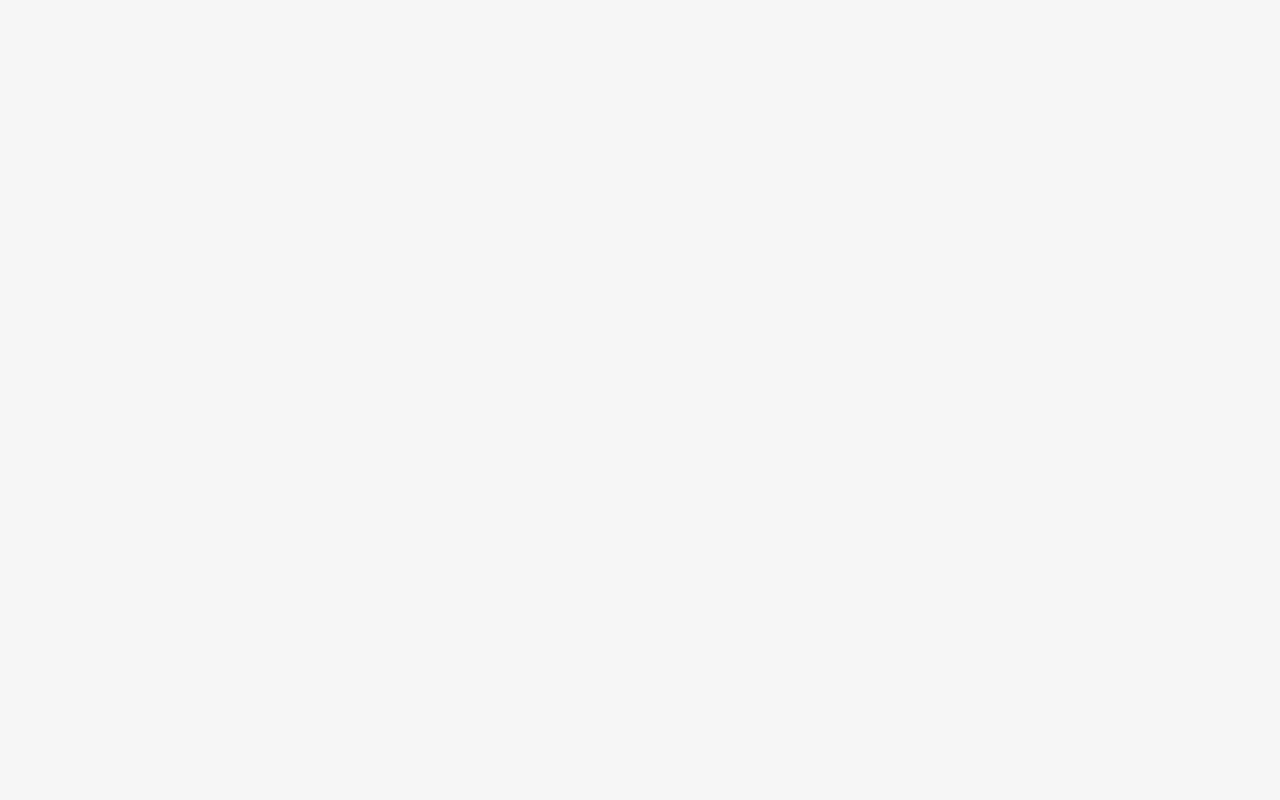
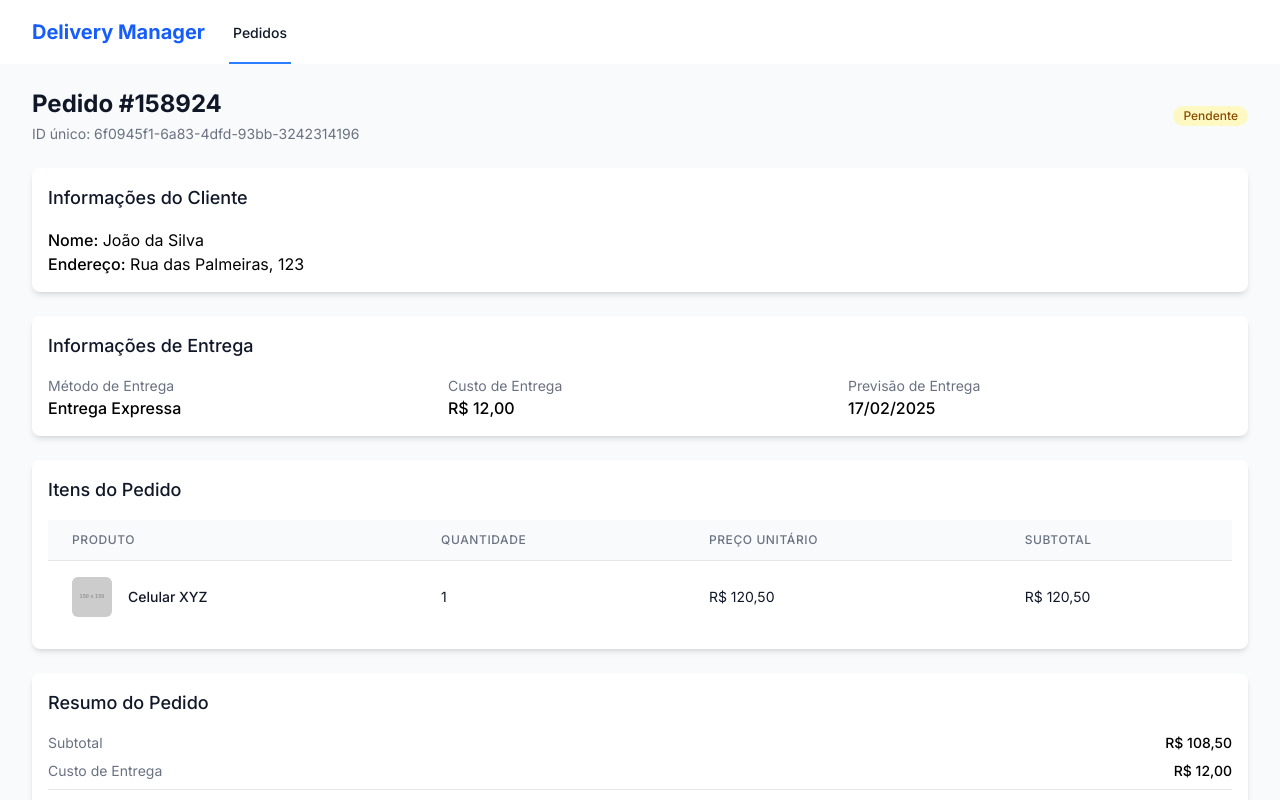
Before and after one commit to livbrandao/delivery-manager, a Next.js app: page /pedidos/158924 in a window 1280 px wide. Before the commit this address had no page. Shown: the top 800 px of the page. Built offline with nearby package versions, Linux system fonts and the light colour scheme.

Commit message:
:sparkles: feat: Página de detalhes do pedido

```diff
--- /dev/null
+++ b/src/app/pedidos/[id]/client-page.tsx
@@ -0,0 +1,76 @@
+'use client';
+
+import React, { useState, useEffect } from 'react';
+import { useRouter } from 'next/navigation';
+import Layout from '../../../components/layout/Layout';
+import OrderDetails from '../../../components/orders/OrderDetails';
+import Spinner from '../../../components/common/Spinner';
+import Button from '../../../components/common/Button';
+import { getOrderById } from '../../../utils/api';
+import { Order } from '../../../types/Order';
+
+interface ClientOrderDetailsPageProps {
+  id: string;
+}
+
+export default function ClientOrderDetailsPage({ id }: ClientOrderDetailsPageProps) {
+  const router = useRouter();
+  const [order, setOrder] = useState<Order | null>(null);
+  const [loading, setLoading] = useState<boolean>(true);
+  const [error, setError] = useState<string | null>(null);
+
+  useEffect(() => {
+    const fetchOrder = async () => {
+      if (!id) return;
+
+      try {
+        setLoading(true);
+        const orderData = await getOrderById(id);
+
+        if (orderData) {
+          setOrder(orderData);
+        } else {
+          setError('Pedido não encontrado');
+          router.push('/404');
+        }
+      } catch (err) {
+        setError('Não foi possível carregar os detalhes do pedido. Tente novamente mais tarde.');
+        console.error('Erro ao carregar detalhes do pedido:', err);
+      } finally {
+        setLoading(false);
+      }
+    };
+
+    fetchOrder();
+  }, [id, router]);
+
+  if (loading) {
+    return (
+      <Layout>
+        <div className="min-h-[60vh] flex justify-center items-center">
+          <Spinner size="large" />
+        </div>
+      </Layout>
+    );
+  }
+
+  if (error || !order) {
+    return (
+      <Layout>
+        <div className="bg-white p-6 rounded-lg shadow-md">
+          <h1 className="text-xl font-medium text-red-600 mb-4">Erro</h1>
+          <p className="text-gray-700 mb-6">{error || 'Ocorreu um erro desconhecido.'}</p>
+          <Button variant="primary" onClick={() => router.push('/')}>
+            Voltar para a lista de pedidos
+          </Button>
+        </div>
+      </Layout>
+    );
+  }
+
+  return (
+    <Layout>
+      <OrderDetails order={order} />
+    </Layout>
+  );
+}
--- /dev/null
+++ b/src/app/pedidos/[id]/page.tsx
@@ -0,0 +1,14 @@
+import { mockOrders } from '../../../mockData';
+import ClientOrderDetailsPage from './client-page';
+
+// Esta função é executada durante o build para gerar as páginas estáticas
+export async function generateStaticParams() {
+  // Retorna um array de objetos, cada um representando os parâmetros para uma página
+  return mockOrders.orders.map((order) => ({
+    id: order.id,
+  }));
+}
+
+export default function OrderDetailsPage({ params }: { params: { id: string } }) {
+  return <ClientOrderDetailsPage id={params.id} />;
+}
--- /dev/null
+++ b/src/components/orders/OrderDetails.tsx
@@ -0,0 +1,148 @@
+import React from 'react';
+import { Order } from '../../types/Order';
+import Card from '../common/Card';
+import StatusBadge from '../common/StatusBadge';
+import { formatCurrency, formatDate } from '../../utils/formatters';
+import Button from '../common/Button';
+import { useRouter } from 'next/navigation';
+
+interface OrderDetailsProps {
+  order: Order;
+}
+
+const OrderDetails: React.FC<OrderDetailsProps> = ({ order }) => {
+  const router = useRouter();
+
+  return (
+    <div className="space-y-6">
+      <div className="flex justify-between items-center">
+        <div>
+          <h1 className="text-2xl font-bold text-gray-900">Pedido #{order.id}</h1>
+          <p className="mt-1 text-sm text-gray-500">ID único: {order.uuid}</p>
+        </div>
+        <StatusBadge status={order.status} className="text-sm" />
+      </div>
+
+      <Card>
+        <h2 className="text-lg font-medium text-gray-900">Informações do Cliente</h2>
+        <div className="mt-4">
+          <p>
+            <span className="font-medium">Nome:</span> {order.customer.name}
+          </p>
+          <p>
+            <span className="font-medium">Endereço:</span> {order.customer.address}
+          </p>
+        </div>
+      </Card>
+
+      <Card>
+        <h2 className="text-lg font-medium text-gray-900">Informações de Entrega</h2>
+        <div className="mt-4 grid grid-cols-1 md:grid-cols-3 gap-4">
+          <div>
+            <p className="text-sm text-gray-500">Método de Entrega</p>
+            <p className="font-medium">{order.shipping_method}</p>
+          </div>
+          <div>
+            <p className="text-sm text-gray-500">Custo de Entrega</p>
+            <p className="font-medium">{formatCurrency(order.delivery_cost)}</p>
+          </div>
+          <div>
+            <p className="text-sm text-gray-500">Previsão de Entrega</p>
+            <p className="font-medium">{formatDate(order.delivery_estimated)}</p>
+          </div>
+        </div>
+      </Card>
+
+      <Card>
+        <h2 className="text-lg font-medium text-gray-900">Itens do Pedido</h2>
+        <div className="mt-4">
+          <table className="min-w-full divide-y divide-gray-200">
+            <thead className="bg-gray-50">
+              <tr>
+                <th
+                  scope="col"
+                  className="px-6 py-3 text-left text-xs font-medium text-gray-500 uppercase tracking-wider"
+                >
+                  Produto
+                </th>
+                <th
+                  scope="col"
+                  className="px-6 py-3 text-left text-xs font-medium text-gray-500 uppercase tracking-wider"
+                >
+                  Quantidade
+                </th>
+                <th
+                  scope="col"
+                  className="px-6 py-3 text-left text-xs font-medium text-gray-500 uppercase tracking-wider"
+                >
+                  Preço Unitário
+                </th>
+                <th
+                  scope="col"
+                  className="px-6 py-3 text-left text-xs font-medium text-gray-500 uppercase tracking-wider"
+                >
+                  Subtotal
+                </th>
+              </tr>
+            </thead>
+            <tbody className="bg-white divide-y divide-gray-200">
+              {order.items.map((item, index) => (
+                <tr key={index}>
+                  <td className="px-6 py-4 whitespace-nowrap">
+                    <div className="flex items-center">
+                      <div className="flex-shrink-0 h-10 w-10">
+                        <img className="h-10 w-10 rounded-md" src={item.imagem} alt={item.name} />
+                      </div>
+                      <div className="ml-4">
+                        <div className="text-sm font-medium text-gray-900">{item.name}</div>
+                      </div>
+                    </div>
+                  </td>
+                  <td className="px-6 py-4 whitespace-nowrap">
+                    <div className="text-sm text-gray-900">{item.quantity}</div>
+                  </td>
+                  <td className="px-6 py-4 whitespace-nowrap">
+                    <div className="text-sm text-gray-900">{formatCurrency(item.price)}</div>
+                  </td>
+                  <td className="px-6 py-4 whitespace-nowrap">
+                    <div className="text-sm text-gray-900">
+                      {formatCurrency(item.price * item.quantity)}
+                    </div>
+                  </td>
+                </tr>
+              ))}
+            </tbody>
+          </table>
+        </div>
+      </Card>
+
+      <Card>
+        <h2 className="text-lg font-medium text-gray-900">Resumo do Pedido</h2>
+        <div className="mt-4 space-y-2">
+          <div className="flex justify-between">
+            <p className="text-sm text-gray-500">Subtotal</p>
+            <p className="text-sm font-medium">
+              {formatCurrency(order.total - order.delivery_cost)}
+            </p>
+          </div>
+          <div className="flex justify-between">
+            <p className="text-sm text-gray-500">Custo de Entrega</p>
+            <p className="text-sm font-medium">{formatCurrency(order.delivery_cost)}</p>
+          </div>
+          <div className="pt-4 border-t border-gray-200 flex justify-between">
+            <p className="text-base font-medium text-gray-900">Total</p>
+            <p className="text-base font-medium text-gray-900">{formatCurrency(order.total)}</p>
+          </div>
+        </div>
+      </Card>
+
+      <div className="flex justify-end">
+        <Button variant="outline" onClick={() => router.back()}>
+          Voltar para a lista
+        </Button>
+      </div>
+    </div>
+  );
+};
+
+export default OrderDetails;
```
